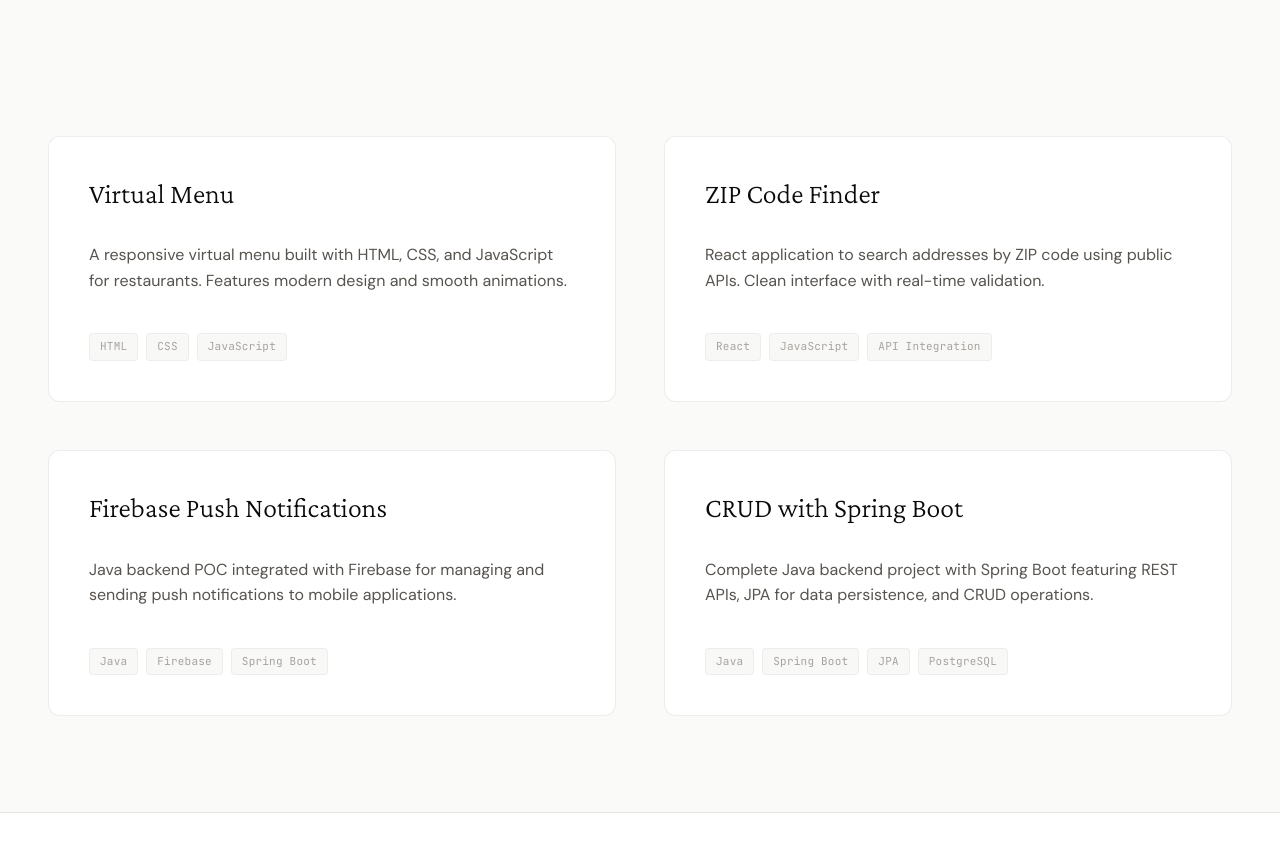
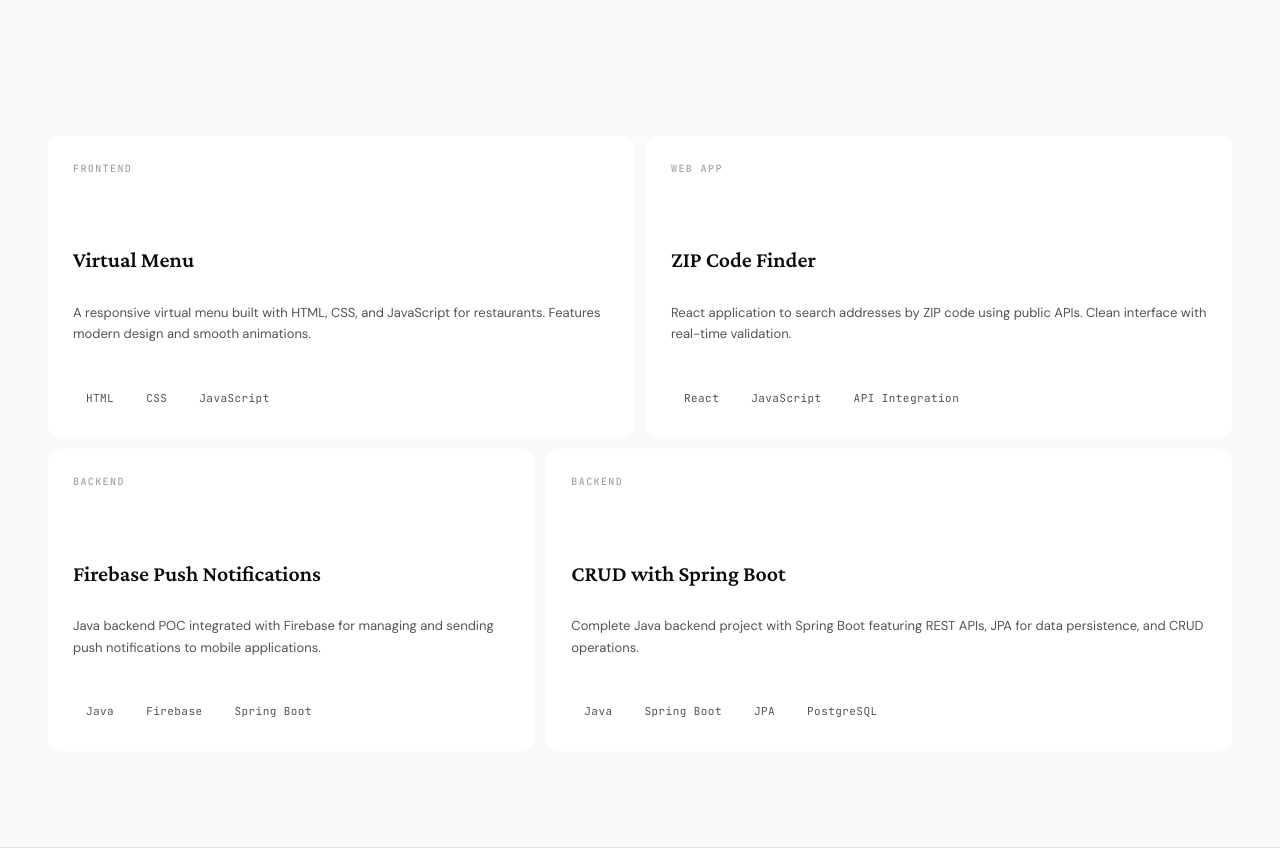
Before and after one commit to vargxrz/portfolio-react, a React (Vite) app: page / in a window 1280 px wide. Shown: the part 1240-2092 px from the top of the page. Built offline with nearby package versions, Linux system fonts and the light colour scheme.

Commit message:
new cards

```diff
--- a/src/components/Work.css
+++ b/src/components/Work.css
@@ -18,7 +18,7 @@
 
 .work-header {
     text-align: center;
-    margin-bottom: var(--spacing-4xl);
+    margin-bottom: var(--spacing-2xl);
     max-width: 900px;
     margin-left: auto;
     margin-right: auto;
@@ -270,3 +270,142 @@
         box-shadow: none;
     }
 }
+
+/* =============================================
+   NOVO LAYOUT BENTO — Grid Assimétrico
+   ============================================= */
+
+@import url('https://fonts.googleapis.com/css2?family=DM+Serif+Display&family=DM+Mono:wght@400;500&display=swap');
+
+/* Grid bento assimétrico */
+.work-grid {
+  display: grid;
+  grid-template-columns: repeat(12, 1fr);
+  gap: 12px;
+}
+
+.bento-card-1 { grid-column: span 6; }
+.bento-card-2 { grid-column: span 6; }
+.bento-card-3 { grid-column: span 5; }
+.bento-card-4 { grid-column: span 7; }
+
+/* Card base */
+.work-card {
+  position: relative;
+  display: flex;
+  flex-direction: column;
+  padding: 1.5rem;
+  border-radius: 12px;
+  text-decoration: none;
+  color: inherit;
+  cursor: pointer;
+  overflow: hidden;
+  transition: border-color 0.2s ease, transform 0.2s ease;
+
+  /* COR DO CARD: ajuste aqui para o tom escuro do seu tema */
+  background: var(--color-surface);
+  border: 1px solid rgba(255, 255, 255, 0.08);
+}
+
+.work-card:hover {
+  border-color: rgba(255, 255, 255, 0.2);
+  transform: translateY(-2px);
+}
+
+/* Linha do topo: label + número lado a lado */
+.card-top-row {
+  display: flex;
+  justify-content: space-between;
+  align-items: flex-start;
+  margin-bottom: 0;
+}
+
+/* Label de categoria */
+.card-label {
+  font-family: 'DM Mono', monospace;
+  font-size: 10px;
+  font-weight: 500;
+  letter-spacing: 0.14em;
+  text-transform: uppercase;
+  color: var(--color-text-tertiary);
+  margin: 0;
+}
+
+/* Número decorativo — grande, à direita, mesmo tom do fundo */
+.card-number {
+  font-family: 'DM Serif Display', serif;
+  font-size: 72px;
+  line-height: 1;
+  color: rgba(255, 255, 255, 0.1);
+  user-select: none;
+  pointer-events: none;
+  transition: color 0.2s ease;
+  margin-top: -8px; /* sobe para alinhar visualmente com o label */
+}
+
+.work-card:hover .card-number {
+  color: rgba(255, 255, 255, 0.18);
+}
+
+/* Divisor */
+.card-divider {
+  width: 28px;
+  height: 1.5px;
+  background: rgba(255, 255, 255, 0.2);
+  margin: 1rem 0 1.25rem;
+}
+
+/* Título */
+.card-title {
+  font-size: 22px;
+  font-weight: 600;
+  line-height: 1.25;
+  color: var(--color-text-primary);
+  margin: 0 0 0.75rem;
+}
+
+/* Descrição */
+.card-description {
+  font-size: 13px;
+  line-height: 1.65;
+  color: var(--color-text-secondary);
+  margin: 0 0 1.5rem;
+  flex: 1;
+}
+
+/* Tags */
+.card-tech {
+  display: flex;
+  flex-wrap: wrap;
+  gap: 6px;
+  margin-top: auto;
+}
+
+.tech-tag {
+  font-family: 'DM Mono', monospace;
+  font-size: 11px;
+  padding: 4px 12px;
+  border-radius: 100px;
+  border: 1px solid rgba(255, 255, 255, 0.15);
+  color: var(--color-text-secondary);
+  background: transparent;
+  letter-spacing: 0.04em;
+}
+
+/* Mobile — coluna única */
+@media (max-width: 640px) {
+  .work-grid {
+    grid-template-columns: 1fr;
+  }
+
+  .bento-card-1,
+  .bento-card-2,
+  .bento-card-3,
+  .bento-card-4 {
+    grid-column: span 1;
+  }
+
+  .card-number {
+    font-size: 48px;
+  }
+}
--- a/src/components/Work.jsx
+++ b/src/components/Work.jsx
@@ -10,6 +10,7 @@ const Work = () => {
 
     const projects = [
         {
+            number: "01",
             title: "Virtual Menu",
             description: "A responsive virtual menu built with HTML, CSS, and JavaScript for restaurants. Features modern design and smooth animations.",
             tech: ["HTML", "CSS", "JavaScript"],
@@ -21,6 +22,7 @@ const Work = () => {
             category: "Frontend"
         },
         {
+            number: "02",
             title: "ZIP Code Finder",
             description: "React application to search addresses by ZIP code using public APIs. Clean interface with real-time validation.",
             tech: ["React", "JavaScript", "API Integration"],
@@ -32,6 +34,7 @@ const Work = () => {
             category: "Web App"
         },
         {
+            number: "03",
             title: "Firebase Push Notifications",
             description: "Java backend POC integrated with Firebase for managing and sending push notifications to mobile applications.",
             tech: ["Java", "Firebase", "Spring Boot"],
@@ -43,6 +46,7 @@ const Work = () => {
             category: "Backend"
         },
         {
+            number: "04",
             title: "CRUD with Spring Boot",
             description: "Complete Java backend project with Spring Boot featuring REST APIs, JPA for data persistence, and CRUD operations.",
             tech: ["Java", "Spring Boot", "JPA", "PostgreSQL"],
@@ -64,19 +68,24 @@ const Work = () => {
                 href={cardLink}
                 target="_blank"
                 rel="noopener noreferrer"
-                className={`work-card ${project.featured ? 'work-card--featured' : ''}`}
+                className={`work-card bento-card-${index + 1}`}
                 initial={{ opacity: 0, y: 30 }}
                 animate={isVisible ? { opacity: 1, y: 0 } : {}}
                 transition={{ duration: 0.6, delay: index * 0.1 }}
             >
+                <div className="card-top-row">
+                    <p className="card-label mono">{project.category}</p>
+                    <span className="card-number">{project.number}</span>
+                </div>
+
+                <div className="card-divider" />
+
                 <h3 className="card-title">{project.title}</h3>
                 <p className="card-description">{project.description}</p>
 
                 <div className="card-tech">
-                    {project.tech.map((tech, techIndex) => (
-                        <span key={techIndex} className="tech-tag mono">
-                            {tech}
-                        </span>
+                    {project.tech.map((tech, i) => (
+                        <span key={i} className="tech-tag mono">{tech}</span>
                     ))}
                 </div>
             </motion.a>
```
